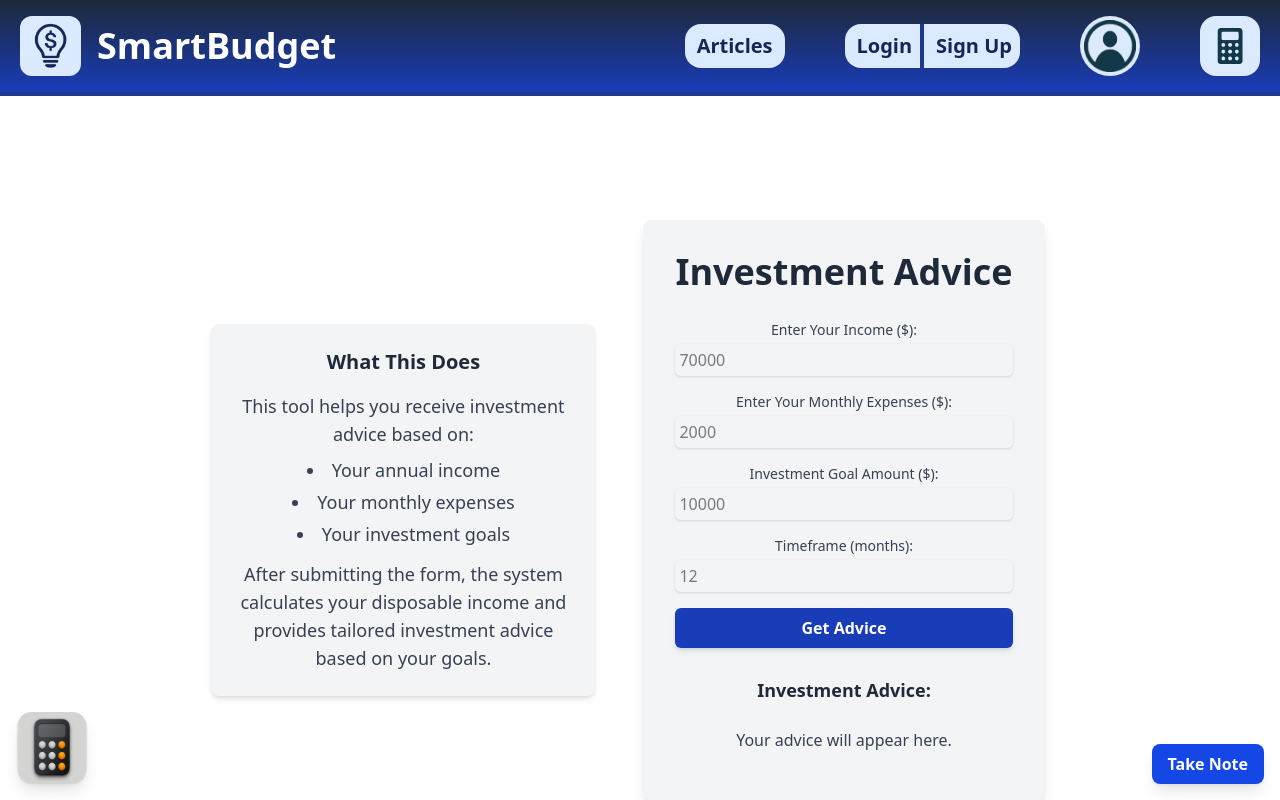
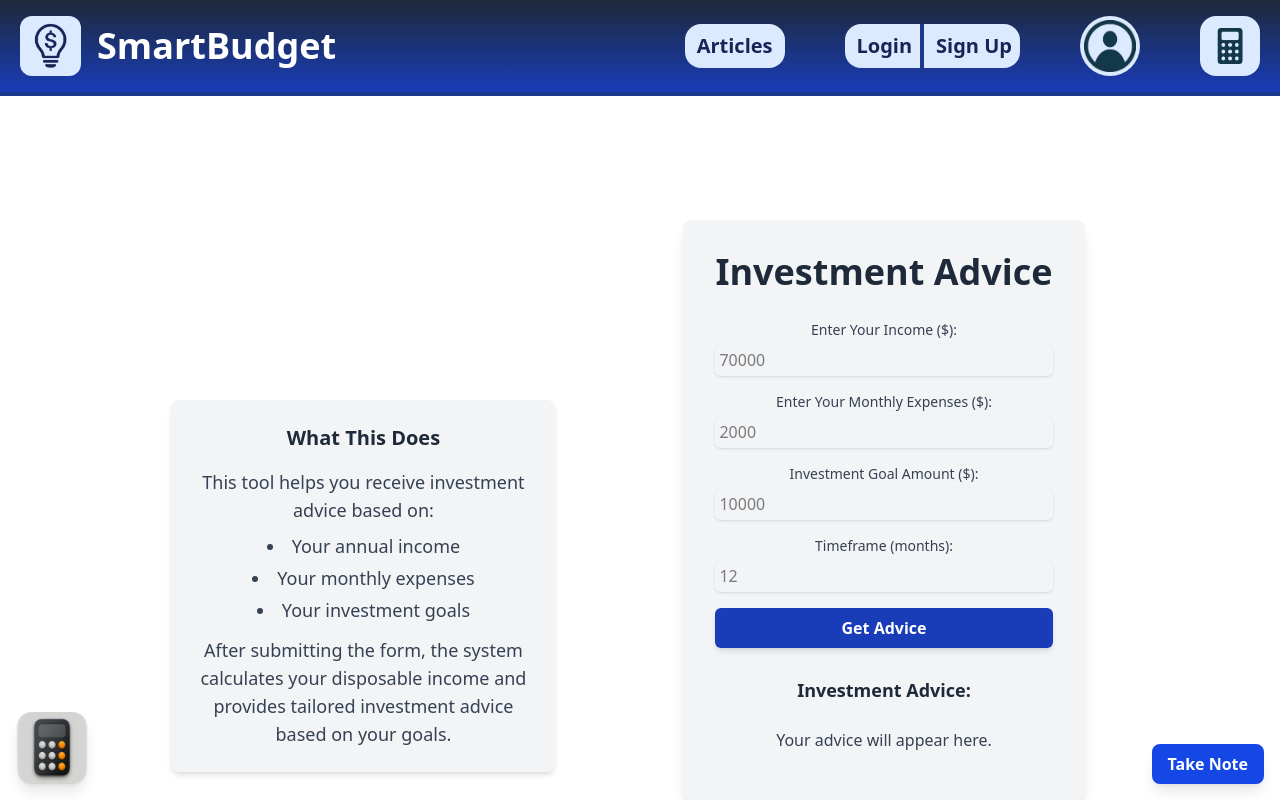
Before and after one commit to YavorPenev/TUES_FEST11_Legends, a React (Vite) app in the folder Frontend/: page /advice in a window 1280 px wide. Shown: the top 800 px of the page. Built offline with nearby package versions, Linux system fonts and the light colour scheme; no server answers.

Commit message:
advise change

```diff
--- a/Frontend/src/adviceAI.jsx
+++ b/Frontend/src/adviceAI.jsx
@@ -54,7 +54,7 @@ function AdviceAI() {
       <Header />
       <div className="min-h-screen bg-gradient-to-r flex items-start justify-center p-6 mt-10">
         {/* Explanation Box */}
-        <div className="bg-gray-100 shadow-md text-lg rounded-lg p-6 max-w-sm w-full mr-6 mt-65">
+        <div className="bg-gray-100 shadow-md text-lg rounded-lg p-6 max-w-sm w-full mr-26 mt-84">
           <h2 className="text-xl font-bold text-gray-800 mb-4">What This Does</h2>
           <p className="text-gray-700 text-lg">
             This tool helps you receive investment advice based on:
```
